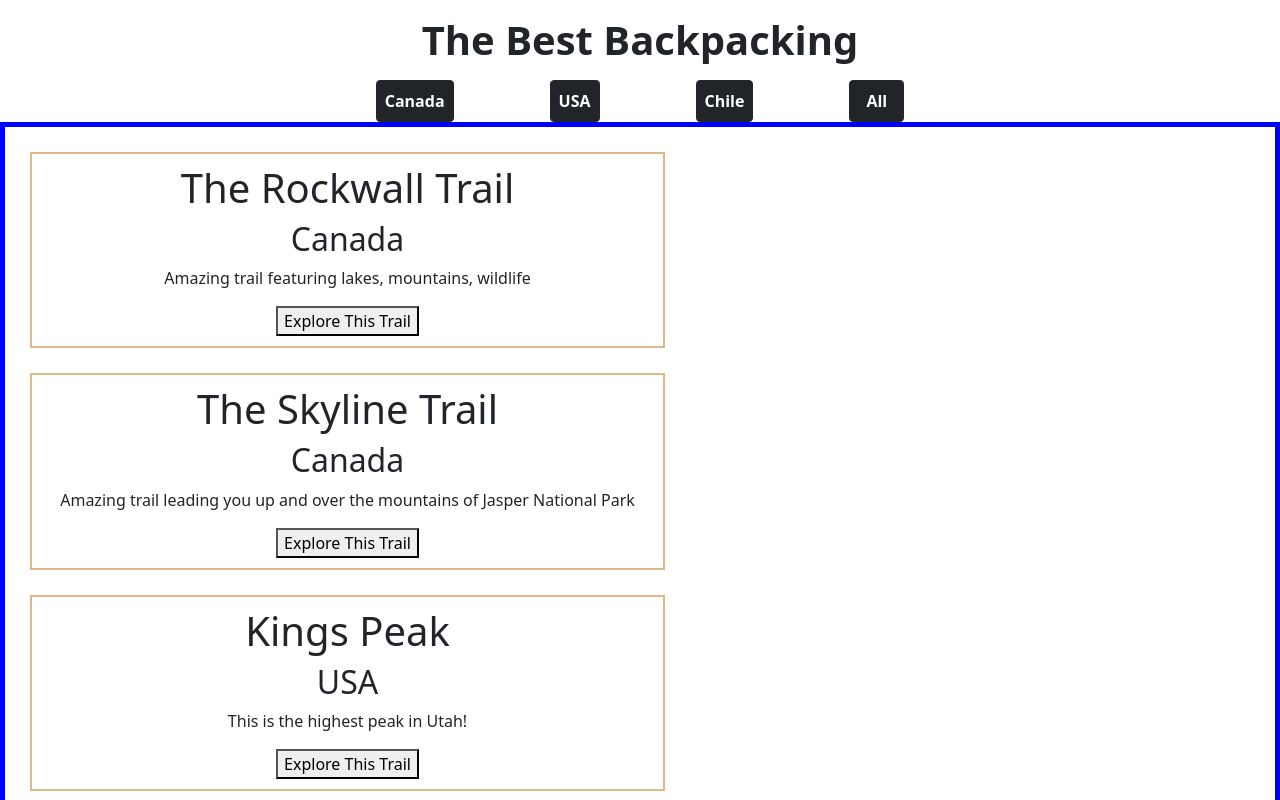
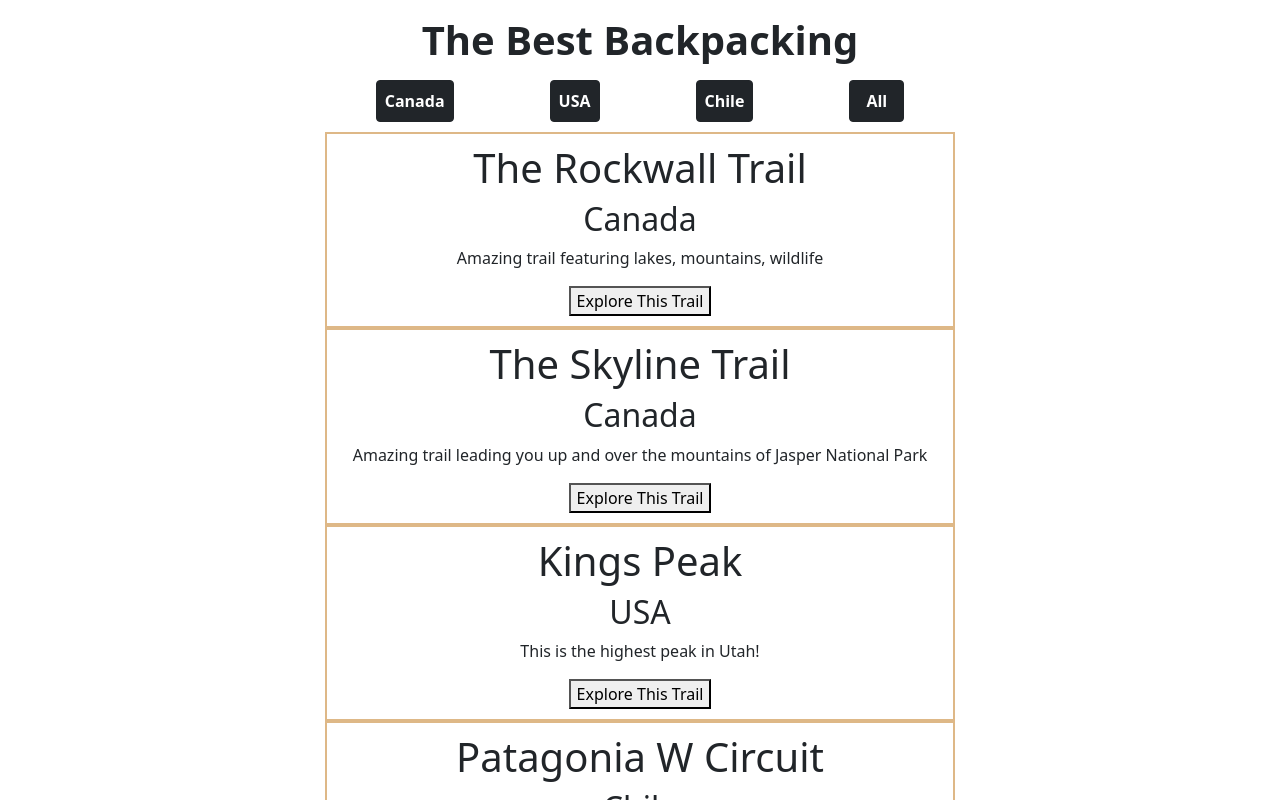
Before and after one commit to Benroberts37/theBestBackpacking, a React (Create React App) app: page / in a window 1280 px wide. Shown: the top 800 px of the page. Built offline with nearby package versions, Linux system fonts and the light colour scheme.

Commit message:
trying to figure out how to link between components

```diff
--- a/src/Components /Card.css
+++ b/src/Components /Card.css
@@ -1,12 +1,11 @@
 .card-container{
 border: solid 2px burlywood;
 padding: 10px;
-margin: 25px;
+margin: 0 auto;
 text-align: center;
-width: 50%
+width: 50%;
 }
 
 .big-container{
-    border:5px solid blue;
-
+    padding: 10px;
 }
--- a/src/Components /TrailCard.js
+++ b/src/Components /TrailCard.js
@@ -4,15 +4,12 @@ import './TrailCard.css'
 const TrailCard = ({ item }) => {
   return (
     <>
-      <div className="container-fluid">
+      <div>
         <div className="row justify-content-center">
           {item.map((props) => {
             return (
-              <div
-                className="col-md-4 col-sm-6 card my-3 py-3 border-0"
-                key={props.id}
-              >
-                <div className="card-body">
+              <div key={props.id}>
+                <div>
                     <div className="containers">
                     <h1>{props.nameOfTrail}</h1>
                      <div className= "small-containers">
```
Also changed, not shown: 1 other file (tests, documents, lock files or other folders).
